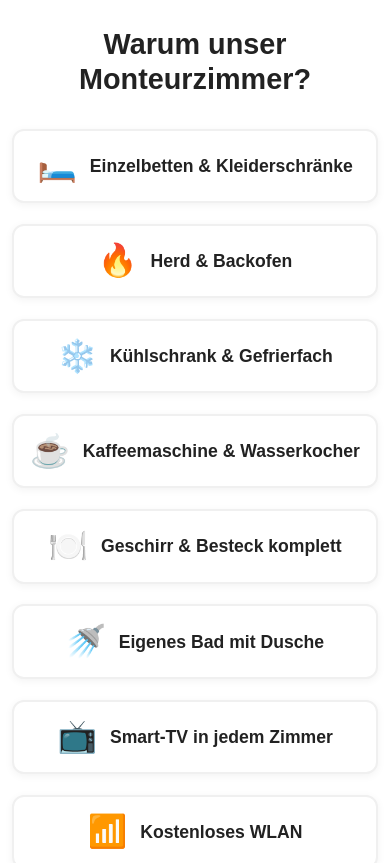
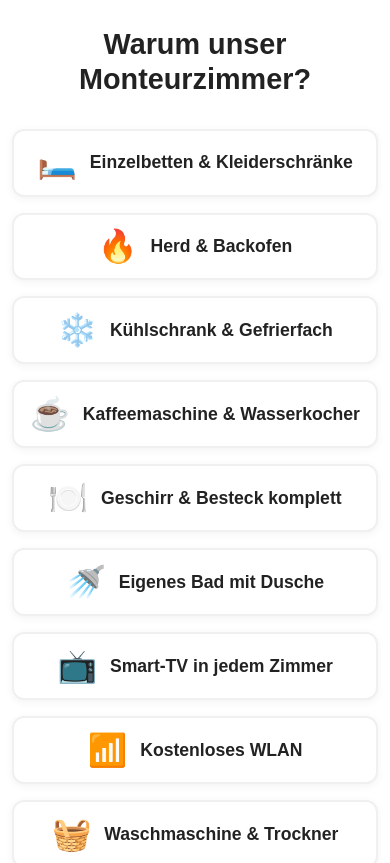
Before and after one commit to alx-hbg/sonja, a plain HTML site: page index.html in a window 390 px wide. Shown: the part 1420-2283 px from the top of the page. Drawn offline with Linux system fonts and the light colour scheme.

Commit message:
buttons mobile

```diff
--- a/index.html
+++ b/index.html
@@ -219,7 +219,7 @@
             display: flex;
             align-items: center;
             gap: 0.8rem;
-            padding: 0.8rem 1.5rem;
+            padding: 0.6rem 1.5rem;
             background: white;
             border-radius: 12px;
             border: 2px solid #f0f0f0;
@@ -255,7 +255,7 @@
             .features-simple {
                 flex-direction: column;
                 align-items: center;
-                gap: 0.8rem;
+                gap: 0.6rem;
                 padding: 0 8px;
             }
 
@@ -263,8 +263,8 @@
                 width: 100%;
                 max-width: 380px;
                 justify-content: center;
-                padding: 0.6rem 1.2rem;
-                margin-bottom: 0.5rem;
+                padding: 0.4rem 1.2rem;
+                margin-bottom: 0.4rem;
             }
         }
 
@@ -525,10 +525,10 @@
             .contact-details .contact-button {
                 width: auto;
                 max-width: none;
-                padding: 1rem 1.2rem;
+                padding: 0.6rem 0.8rem;
                 gap: 0.6rem;
                 min-width: 160px;
-                height: 4.5rem;
+                height: 3.2rem;
                 flex: 1;
             }
 
```
